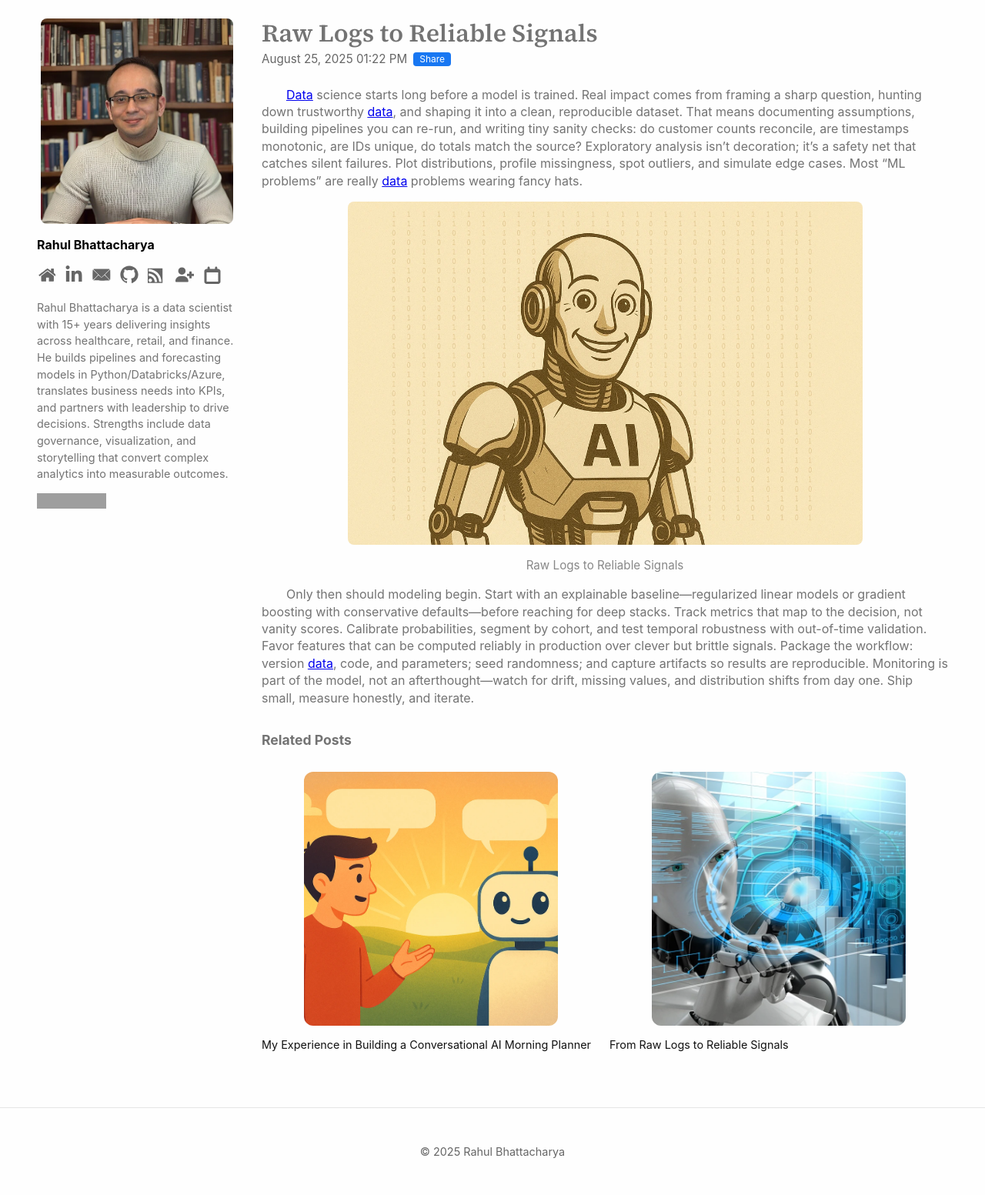
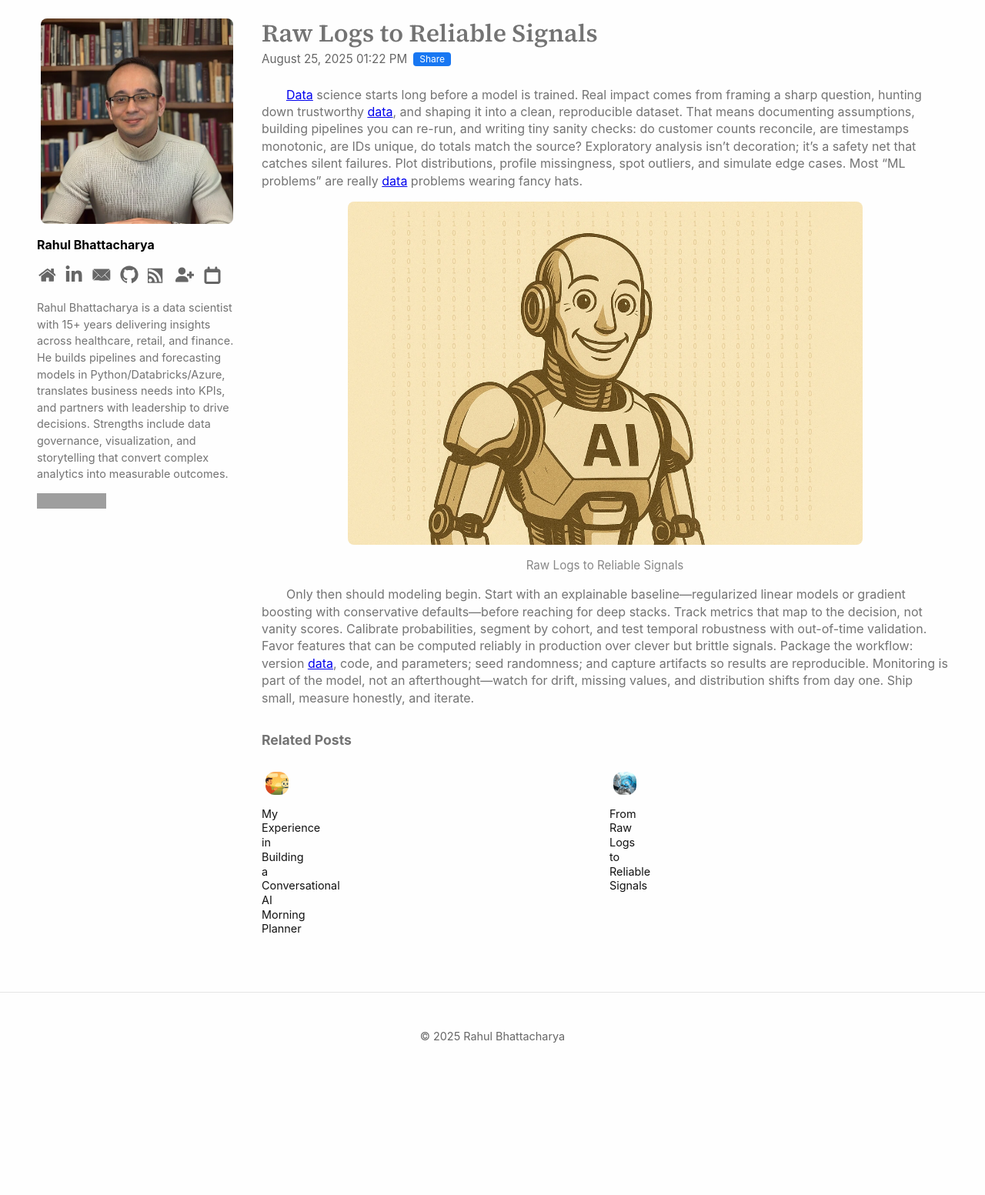
Before and after one commit to RahulBhattacharya1/RahulBhattacharya1.github.io, a Jekyll site: the page built from _posts/2025-08-25-post4.md, in a window 1280 px wide. Shown: the whole page at 77% size. Built offline with Jekyll 4.4.1, drawn with Linux system fonts in a browser that asks for light colours; comment, search, counter and statistics services are not loaded; after the commit the page ends 1403 px from its top, so only the background shows below that; grey boxes are pictures that could not be loaded.

Commit message:
Update main.scss

```diff
--- a/assets/css/main.scss
+++ b/assets/css/main.scss
@@ -542,7 +542,9 @@ pre {
   display: grid; grid-template-columns: repeat(auto-fit, minmax(120px, 1fr));
   gap: 12px;
 }
-.related-card a { display: block; text-decoration: none; }
+.related-card a { display: block; text-decoration: none;
+width: 40px; /* Thumbnail size */
+}
 .related-thumb {
   width: 100%; aspect-ratio: 1 / 1; object-fit: cover;
   border-radius: 12px; display: block;
```
